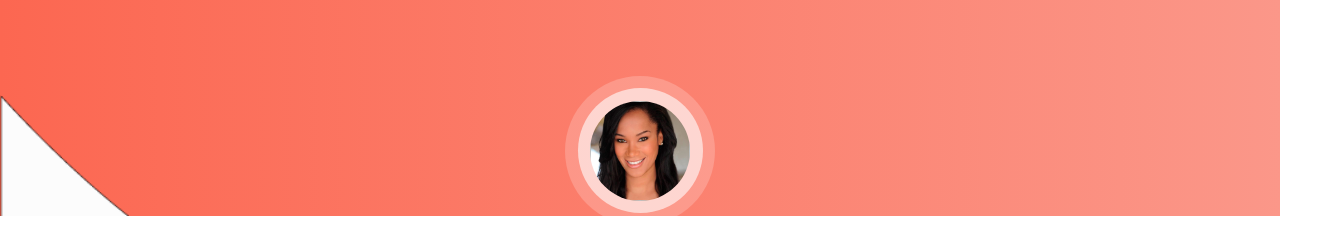
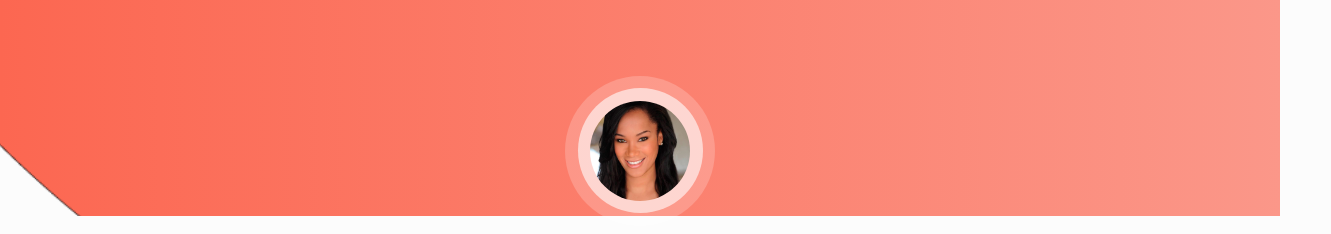
Before and after one commit to topealabi/intheloop, a React app in the folder client/: page /signup in a window 1280 px wide. Shown: the top 234 px of the page, 1331 px wide, since content can reach past the window. Built offline with nearby package versions, Linux system fonts and the light colour scheme.

Commit message:
creates profile pic container

```diff
--- /dev/null
+++ b/client/src/components/ProfileContainer.js
@@ -0,0 +1,25 @@
+import React, { Component } from 'react';
+import PropTypes from 'prop-types';
+
+// import { Link } from 'react-router-dom';
+
+export default class ProfileContainer extends Component {
+    constructor() {
+        super();
+    }
+
+    render() {
+        console.log('this.props:', this.props);
+        return (
+            <div className="outer-disk">
+                <div className="inner-disk">
+                    <img className="profile-pic" src={this.props.imgURL} />
+                </div>
+            </div>
+        );
+    }
+}
+
+ProfileContainer.propTypes = {
+    imgURL: PropTypes.string
+};
--- a/client/src/components/Signup.js
+++ b/client/src/components/Signup.js
@@ -1,5 +1,7 @@
 import React, { Component } from 'react';
 import ButtonItl from './ButtonItl';
+import ProfileContainer from './ProfileContainer';
+import profileImage from '../img/profiles/1.jpg';
 // import { Link } from 'react-router-dom';
 
 export default class Signup extends Component {
@@ -30,11 +32,7 @@ export default class Signup extends Component {
         return (
             <div className="signup">
                 <div className="wave">
-                    <div className="outer-disk">
-                        <div className="inner-disk">
-                            <img className="profile-pic" />
-                        </div>
-                    </div>
+                    <ProfileContainer imgURL={profileImage} />
                 </div>
                 <h1 className="signup-form-name">Welcome Tope!</h1>
                 <form className="signup-form">
--- a/client/src/index.js
+++ b/client/src/index.js
@@ -14,5 +14,6 @@ import './styles/landing.scss';
 import './styles/loops.scss';
 import './styles/signup.scss';
 import './styles/buttonitl.scss';
+import './styles/profileContainer.scss';
 
 ReactDOM.render(<App />, document.getElementById('app'));
--- a/client/src/styles/_base.scss
+++ b/client/src/styles/_base.scss
@@ -3,7 +3,7 @@ $fa-font-path: '~font-awesome/fonts';
 @import url('https://fonts.googleapis.com/css?family=Roboto:300,400,500');
 
 body {
-    background-color: white;
+    background-color: $whiteBackground;
     font-family: $font-family;
 }
 
--- a/client/src/styles/_settings.scss
+++ b/client/src/styles/_settings.scss
@@ -1,6 +1,7 @@
 $font-family: 'Roboto', 'sans-serif';
 
-$charcoal: #36454f;
+$charcoal: rgb(54, 69, 79);
+$whiteBackground: rgb(252, 252, 252);
 $smoke: rgb(230, 230, 230);
 $itlOrangeDark: rgb(252, 103, 81);
 $itlOrangeLight: rgb(251, 151, 137);
--- /dev/null
+++ b/client/src/styles/profileContainer.scss
@@ -0,0 +1,30 @@
+@import '_settings.scss';
+@import '_base.scss';
+
+.outer-disk {
+    align-items: center;
+    background-color: rgba(255, 255, 255, 0.2);
+    display: flex;
+    justify-content: center;
+    border-radius: 50%;
+    height: 150px;
+    position: relative;
+    top: 35%;
+    width: 150px;
+}
+
+.inner-disk {
+    align-items: center;
+    background-color: rgba(255, 255, 255, 0.6);
+    border-radius: 50%;
+    display: flex;
+    justify-content: center;
+    height: 125px;
+    width: 125px;
+}
+
+.profile-pic {
+    border-radius: 50%;
+    height: 100px;
+    width: 100px;
+}
--- a/client/src/styles/signup.scss
+++ b/client/src/styles/signup.scss
@@ -13,42 +13,12 @@
     content: '';
     position: absolute;
     bottom: 0;
-    left: 0;
-    width: 100vw;
-    height: 121px;
+    left: -1;
+    width: 108%;
+    height: 103px;
     background-size: cover;
     background-repeat: no-repeat;
     background-image: url('../img/wave.png');
-}
-
-.outer-disk {
-    align-items: center;
-    background-color: rgba(255, 255, 255, 0.2);
-    display: flex;
-    justify-content: center;
-    border-radius: 50%;
-    height: 150px;
-    position: relative;
-    top: 35%;
-    width: 150px;
-}
-
-.inner-disk {
-    align-items: center;
-    background-color: rgba(255, 255, 255, 0.6);
-    border-radius: 50%;
-    display: flex;
-    justify-content: center;
-    height: 125px;
-    width: 125px;
-}
-.profile-pic {
-    background-size: cover;
-    background-repeat: no-repeat;
-    background-image: url('../img/profiles/1.jpg');
-    border-radius: 50%;
-    height: 100px;
-    width: 100px;
 }
 
 .signup-form {
@@ -70,6 +40,8 @@
 .signup-form-name {
     color: $itlGrey;
     text-align: center;
+    position: relative;
+    z-index: -50;
 }
 
 ::-webkit-input-placeholder {
@@ -89,3 +61,9 @@
 :-ms-input-placeholder {
     text-align: center;
 }
+
+@media only screen and (min-width: 375px) {
+    .wave::before {
+        height: 124px;
+    }
+}
```
Also changed, not shown: client/src/img/SVG/Asset 1.svg (deleted), 1 other file.
